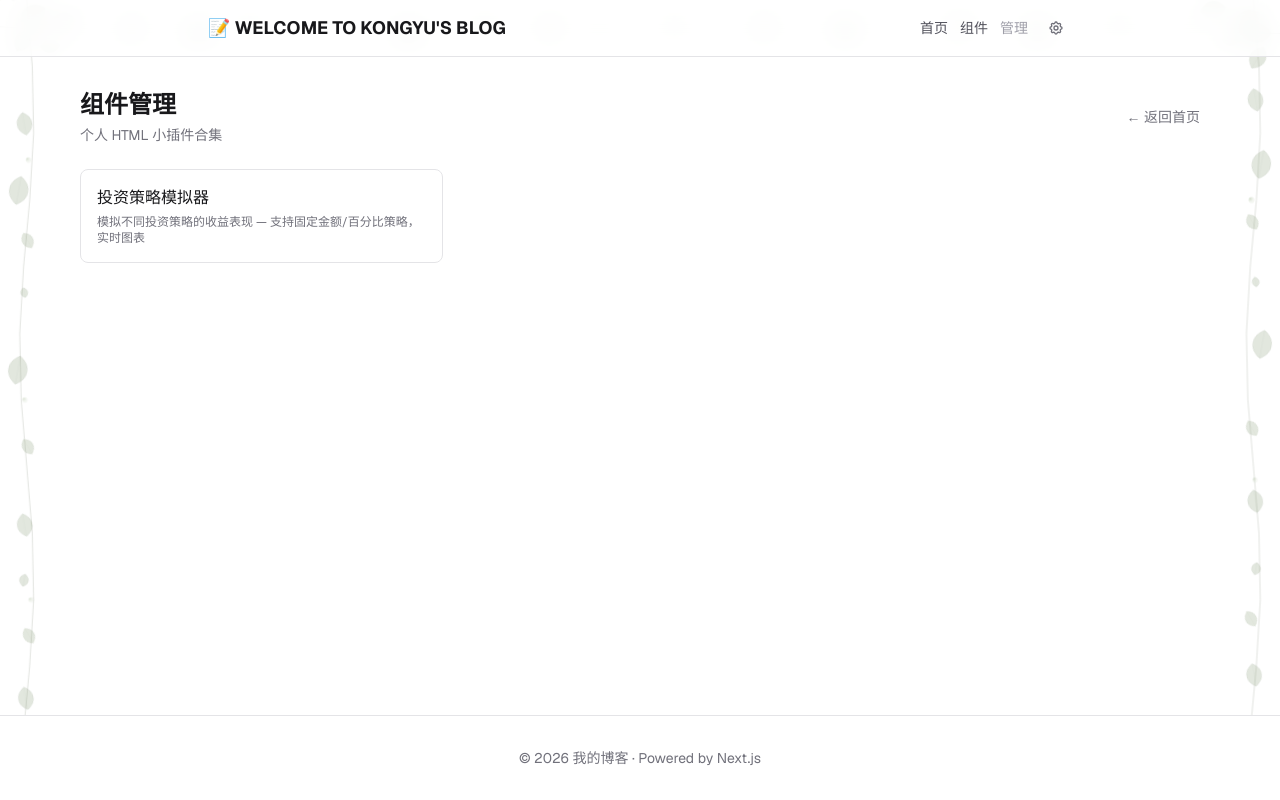
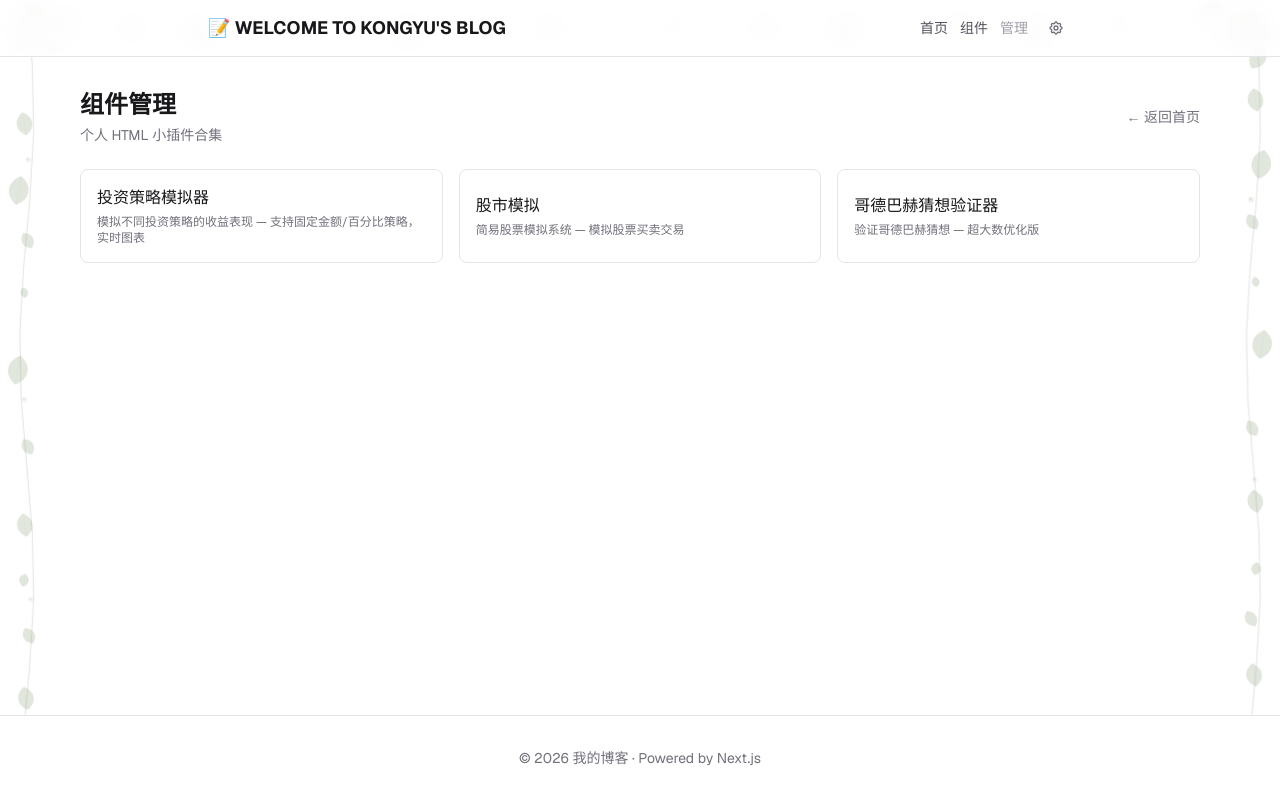
Before and after one commit to mortallllll/my-blog, a Next.js app: page /widgets in a window 1280 px wide. Built offline with nearby package versions, Linux system fonts and the light colour scheme.

Commit message:
feat: 组件添加股市模拟和哥德巴赫猜想验证器

```diff
--- a/src/app/widgets/page.tsx
+++ b/src/app/widgets/page.tsx
@@ -14,6 +14,16 @@ const WIDGETS: Widget[] = [
     name: '投资策略模拟器',
     file: '投资策略模拟器.html',
     description: '模拟不同投资策略的收益表现 — 支持固定金额/百分比策略，实时图表',
+  },
+  {
+    name: '股市模拟',
+    file: '股市模拟.html',
+    description: '简易股票模拟系统 — 模拟股票买卖交易',
+  },
+  {
+    name: '哥德巴赫猜想验证器',
+    file: '哥德巴赫猜想验证器.html',
+    description: '验证哥德巴赫猜想 — 超大数优化版',
   },
 ];
 
```
Also changed, not shown: 1 other file (tests, documents, lock files or other folders).
